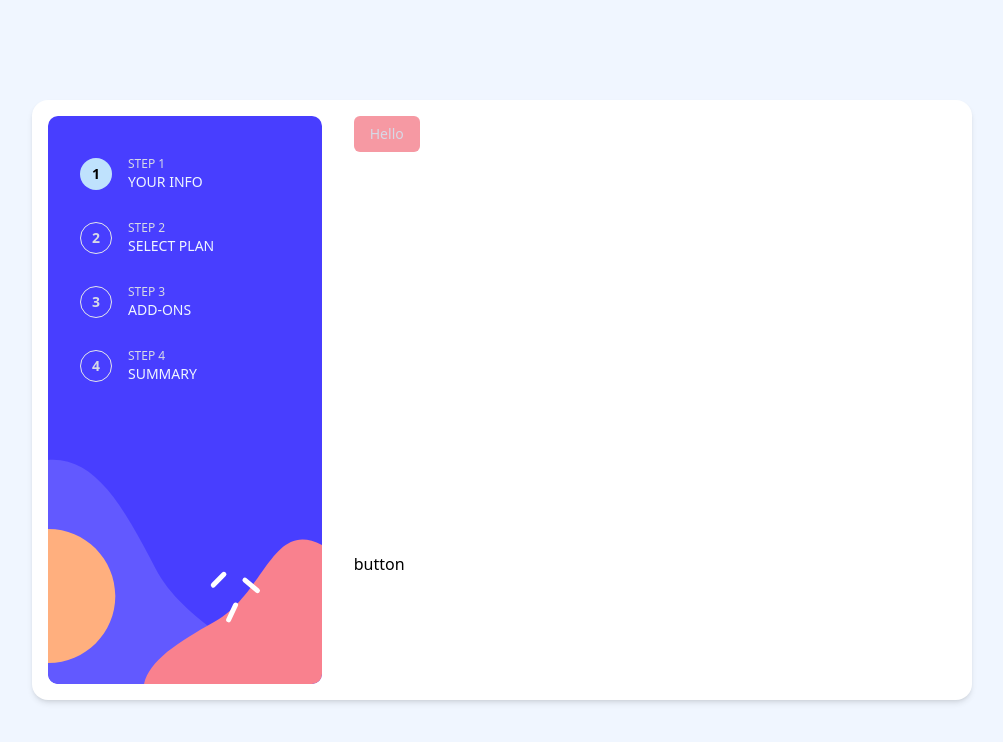
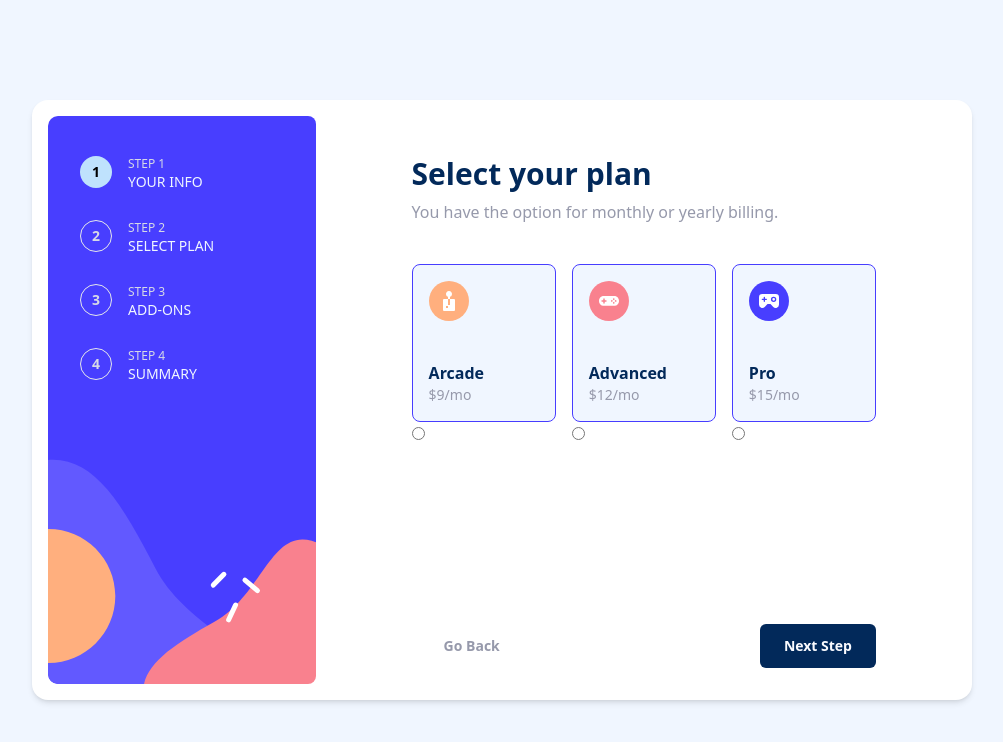
Before and after one commit to ofcljaved/multi-step-form, a React (Vite) app: page / in a window 1280 px wide. Shown: the top 742 px of the page, without its empty margins (138-1141 px from the left). Built offline with nearby package versions, Linux system fonts and the light colour scheme.

Commit message:
style: Form input and radio

```diff
--- a/src/App.tsx
+++ b/src/App.tsx
@@ -1,4 +1,4 @@
-import { Container, Form, StepBar } from './components';
+import { Button, Container, Form, StepBar } from './components';
 
 const App = () => {
   return (
@@ -6,7 +6,20 @@ const App = () => {
       <Container>
         <StepBar />
         <Form />
-        <div>button</div>
+        <div className='flex justify-between px-20 py-4'>
+          <Button
+            variant='Ghost'
+            className='px-8 py-3 text-base font-semibold capitalize text-foreground hover:text-secondary'
+          >
+            Go Back
+          </Button>
+          <Button
+            variant='Secondary'
+            className='px-6 py-3 text-base font-semibold capitalize'
+          >
+            Next Step
+          </Button>
+        </div>
       </Container>
     </div>
   );
--- a/src/components/Button/Button.tsx
+++ b/src/components/Button/Button.tsx
@@ -27,14 +27,13 @@ const Button = React.forwardRef<HTMLButtonElement, ButtonProps>(
       Destructive:
         'bg-destructive text-primary-foreground hover:bg-destructive/90',
       Outline: 'border bg-transparent shadow-sm hover:bg-muted-foreground',
-      Ghost: 'hover:bg-muted-foreground',
+      Ghost: 'hover:bg-muted-foreground/20',
     };
 
     return (
       <button
         type={type}
-        className={`focus-visible:ring-ring disabled:opacity-50, inline-flex items-center justify-center whitespace-nowrap rounded-md px-4 py-2 text-sm font-medium ring-offset-background transition-colors focus-visible:outline-none
-        focus-visible:ring-2 focus-visible:ring-offset-2 disabled:pointer-events-none ${variantStyle[variant]} ${className}`}
+        className={`whitespace-nowrap rounded-md px-4 py-2 text-sm transition-colors disabled:pointer-events-none disabled:opacity-50 ${variantStyle[variant]} ${className}`}
         ref={ref}
         {...props}
       >
--- a/src/components/Container/Container.tsx
+++ b/src/components/Container/Container.tsx
@@ -2,7 +2,7 @@ import { PropsWithChildren } from 'react';
 
 const Container = ({ children }: PropsWithChildren) => {
   return (
-    <div className='grid-rows-mobile-container mx-auto grid h-full w-full max-w-[940px] gap-8 bg-no-repeat shadow-md sm:max-h-[600px] sm:grid-cols-container sm:grid-rows-container sm:rounded-2xl sm:bg-white sm:p-4'>
+    <div className='mx-auto grid h-full w-full max-w-[940px] grid-rows-mobile-container gap-x-4 gap-y-8 bg-no-repeat shadow-md sm:max-h-[600px] sm:grid-cols-container sm:grid-rows-container sm:rounded-2xl sm:bg-white sm:p-4'>
       {children}
     </div>
   );
--- a/src/components/Form/Form.tsx
+++ b/src/components/Form/Form.tsx
@@ -1,11 +1,72 @@
-import { Button } from '..';
+import { Icon } from '..';
+import Radio from './Radio';
 
 const Form = () => {
   return (
-    <div>
-      <Button variant='Destructive' className='bg-destructive/50'>
-        Hello
-      </Button>
+    <div className='px-20 py-10'>
+      {/* ------STEP 1 -------- */}
+      {/* <h1 className='text-3xl font-bold text-secondary'>Personal info</h1>
+      <p className='my-2 text-base text-foreground'>
+        Please provide your name, email address, and phone number.
+      </p>
+      <form className='grid gap-4 pt-8'>
+        <Input
+          label='Name'
+          placeholder='e.g. Stephen King'
+          className='font-semibold placeholder:text-foreground'
+        />
+        <Input
+          label='Email Address'
+          type='email'
+          placeholder='e.g. stephenking@lorem.com'
+          className='font-semibold placeholder:text-foreground'
+        />
+        <Input
+          label='Phone Number'
+          type='tel'
+          placeholder='e.g. +1 234 567 890'
+          className='font-semibold placeholder:text-foreground'
+        />
+      </form> */}
+      <h1 className='text-3xl font-bold text-secondary'>Select your plan</h1>
+      <p className='my-2 text-base text-foreground'>
+        You have the option for monthly or yearly billing.
+      </p>
+      <form className='grid grid-cols-3 gap-4 pt-8'>
+        <Radio
+          name='plan'
+          inputVisible
+          className='checked: grid gap-10 rounded-lg border border-primary bg-muted-foreground p-4'
+        >
+          <Icon name='Arcade' />
+          <div className='grid'>
+            <strong className='text-secondary'>Arcade</strong>
+            <span className='text-sm text-foreground'>$9/mo</span>
+          </div>
+        </Radio>
+        <Radio
+          name='plan'
+          inputVisible
+          className='grid gap-10 rounded-lg border border-primary bg-muted-foreground p-4'
+        >
+          <Icon name='Advanced' />
+          <div className='grid'>
+            <strong className='text-secondary'>Advanced</strong>
+            <span className='text-sm text-foreground'>$12/mo</span>
+          </div>
+        </Radio>
+        <Radio
+          name='plan'
+          inputVisible
+          className='grid gap-10 rounded-lg border border-primary bg-muted-foreground p-4'
+        >
+          <Icon name='Pro' />
+          <div className='grid'>
+            <strong className='text-secondary'>Pro</strong>
+            <span className='text-sm text-foreground'>$15/mo</span>
+          </div>
+        </Radio>
+      </form>
     </div>
   );
 };
--- a/src/components/Form/Radio.tsx
+++ b/src/components/Form/Radio.tsx
@@ -1,5 +1,27 @@
-const Radio = () => {
-  return <div>Radio</div>;
-};
+import React, { useId } from 'react';
+
+export interface RadioProps
+  extends React.InputHTMLAttributes<HTMLInputElement> {
+  inputVisible: boolean;
+}
+const Radio = React.forwardRef<HTMLInputElement, RadioProps>(
+  ({ inputVisible, children, className, ...props }, ref) => {
+    const id = useId();
+    return (
+      <div className='w-full'>
+        <label className={className} htmlFor={id}>
+          {children}
+        </label>
+        <input
+          type='radio'
+          className={inputVisible ? 'accent-primary' : 'hidden'}
+          ref={ref}
+          {...props}
+          id={id}
+        />
+      </div>
+    );
+  }
+);
 
 export default Radio;
--- /dev/null
+++ b/src/components/Icon/Icon.tsx
@@ -0,0 +1,11 @@
+import { IconSvg, IconKey } from './IconSvg';
+
+interface IconProps {
+  name: IconKey;
+}
+
+const Icon = ({ name }: IconProps) => {
+  return IconSvg[name];
+};
+
+export default Icon;
--- /dev/null
+++ b/src/components/Icon/IconSvg.tsx
@@ -0,0 +1,90 @@
+export const IconSvg = {
+  Advanced: (
+    <svg
+      xmlns='http://www.w3.org/2000/svg'
+      width='40'
+      height='40'
+      viewBox='0 0 40 40'
+    >
+      <g fill='none' fillRule='evenodd'>
+        <circle cx='20' cy='20' r='20' fill='#F9818E' />
+        <path
+          fill='#FFF'
+          fillRule='nonzero'
+          d='M25.057 15H14.944C12.212 15 10 17.03 10 19.885c0 2.857 2.212 4.936 4.944 4.936h10.113c2.733 0 4.943-2.08 4.943-4.936S27.79 15 25.057 15ZM17.5 20.388c0 .12-.108.237-.234.237h-1.552v1.569c0 .126-.138.217-.259.217H14.5c-.118 0-.213-.086-.213-.203v-1.583h-1.569c-.126 0-.217-.139-.217-.26v-.956c0-.117.086-.213.202-.213h1.584v-1.554c0-.125.082-.231.203-.231h.989c.12 0 .236.108.236.234v1.551h1.555c.125 0 .231.083.231.204v.988Zm5.347.393a.862.862 0 0 1-.869-.855c0-.472.39-.856.869-.856.481 0 .87.384.87.856 0 .471-.389.855-.87.855Zm1.9 1.866a.86.86 0 0 1-.87-.852.86.86 0 0 1 .87-.855c.48 0 .87.38.87.855a.86.86 0 0 1-.87.852Zm0-3.736a.862.862 0 0 1-.87-.854c0-.472.39-.856.87-.856s.87.384.87.856a.862.862 0 0 1-.87.854Zm1.899 1.87a.862.862 0 0 1-.868-.855c0-.472.389-.856.868-.856s.868.384.868.856a.862.862 0 0 1-.868.855Z'
+        />
+      </g>
+    </svg>
+  ),
+  Arcade: (
+    <svg
+      xmlns='http://www.w3.org/2000/svg'
+      width='40'
+      height='40'
+      viewBox='0 0 40 40'
+    >
+      <g fill='none' fillRule='evenodd'>
+        <circle cx='20' cy='20' r='20' fill='#FFAF7E' />
+        <path
+          fill='#FFF'
+          fillRule='nonzero'
+          d='M24.995 18.005h-3.998v5.998h-2v-5.998H15a1 1 0 0 0-1 1V29a1 1 0 0 0 1 1h9.995a1 1 0 0 0 1-1v-9.995a1 1 0 0 0-1-1Zm-5.997 8.996h-2v-1.999h2v2Zm2-11.175a2.999 2.999 0 1 0-2 0v2.18h2v-2.18Z'
+        />
+      </g>
+    </svg>
+  ),
+  Checkmark: (
+    <svg
+      xmlns='http://www.w3.org/2000/svg'
+      width='12'
+      height='9'
+      viewBox='0 0 12 9'
+    >
+      <path
+        fill='none'
+        stroke='#FFF'
+        stroke-width='2'
+        d='m1 4 3.433 3.433L10.866 1'
+      />
+    </svg>
+  ),
+  Pro: (
+    <svg
+      xmlns='http://www.w3.org/2000/svg'
+      width='40'
+      height='40'
+      viewBox='0 0 40 40'
+    >
+      <g fill='none' fillRule='evenodd'>
+        <circle cx='20' cy='20' r='20' fill='#483EFF' />
+        <path
+          fill='#FFF'
+          fillRule='nonzero'
+          d='M26.666 13H13.334A3.333 3.333 0 0 0 10 16.333v7.193a3.447 3.447 0 0 0 2.14 3.24c1.238.5 2.656.182 3.56-.8L18.52 23h2.96l2.82 2.966a3.2 3.2 0 0 0 3.56.8 3.447 3.447 0 0 0 2.14-3.24v-7.193A3.333 3.333 0 0 0 26.666 13Zm-9.333 6H16v1.333a.667.667 0 0 1-1.333 0V19h-1.333a.667.667 0 0 1 0-1.334h1.333v-1.333a.667.667 0 1 1 1.333 0v1.333h1.333a.667.667 0 1 1 0 1.334Zm7.333 2a2.667 2.667 0 1 1 0-5.333 2.667 2.667 0 0 1 0 5.333ZM26 18.333a1.333 1.333 0 1 1-2.667 0 1.333 1.333 0 0 1 2.667 0Z'
+        />
+      </g>
+    </svg>
+  ),
+  Thankyou: (
+    <svg
+      xmlns='http://www.w3.org/2000/svg'
+      width='80'
+      height='80'
+      viewBox='0 0 80 80'
+    >
+      <g fill='none'>
+        <circle cx='40' cy='40' r='40' fill='#F9818E' />
+        <path
+          fill='#E96170'
+          d='M48.464 79.167c.768-.15 1.53-.321 2.288-.515a40.04 40.04 0 0 0 3.794-1.266 40.043 40.043 0 0 0 3.657-1.63 40.046 40.046 0 0 0 12.463-9.898A40.063 40.063 0 0 0 78.3 51.89c.338-1.117.627-2.249.867-3.391L55.374 24.698a21.6 21.6 0 0 0-15.332-6.365 21.629 21.629 0 0 0-15.344 6.365c-8.486 8.489-8.486 22.205 0 30.694l23.766 23.775Z'
+        />
+        <path
+          fill='#FFF'
+          d='M40.003 18.333a21.58 21.58 0 0 1 15.31 6.351c8.471 8.471 8.471 22.158 0 30.63-8.47 8.47-22.156 8.47-30.627 0-8.47-8.472-8.47-22.159 0-30.63a21.594 21.594 0 0 1 15.317-6.35Zm9.865 15c-.316.028-.622.15-.872.344l-12.168 9.13-5.641-5.642c-1.224-1.275-3.63 1.132-2.356 2.356l6.663 6.663c.56.56 1.539.63 2.173.156l13.326-9.995c1.122-.816.43-2.993-.956-3.013a1.666 1.666 0 0 0-.17 0Z'
+        />
+      </g>
+    </svg>
+  ),
+};
+
+export type IconKey = keyof typeof IconSvg;
--- a/src/components/StepBar/StepBar.tsx
+++ b/src/components/StepBar/StepBar.tsx
@@ -16,7 +16,7 @@ const StepBar = () => {
             <li key={step}>
               <Button
                 variant='Ghost'
-                className='-mx-4 justify-items-start uppercase sm:-mx-0 sm:grid sm:grid-cols-[max-content_auto] sm:grid-rows-[max-content_auto] sm:gap-x-4'
+                className='-mx-4 w-full justify-normal justify-items-start uppercase sm:-mx-0 sm:grid sm:grid-cols-[max-content_auto] sm:grid-rows-[max-content_auto] sm:gap-x-4'
               >
                 <span
                   className={`row-span-full grid aspect-square h-8 place-items-center rounded-full font-bold ${activeClass}`}
--- a/src/components/index.ts
+++ b/src/components/index.ts
@@ -1,6 +1,7 @@
 import Button from './Button/Button';
 import Container from './Container/Container';
 import Form from './Form/Form';
+import Icon from './Icon/Icon';
 import StepBar from './StepBar/StepBar';
 
-export { Form, Container, StepBar, Button };
+export { Form, Container, StepBar, Button, Icon };
--- a/tailwind.config.js
+++ b/tailwind.config.js
@@ -24,10 +24,10 @@ export default {
         },
       },
       gridTemplateColumns: {
-        container: '1.25fr 2.75fr',
+        container: '1.2fr 2.8fr',
       },
       gridTemplateRows: {
-        container: 'auto max-content',
+        container: '1fr max-content',
         'mobile-container': '1.5fr 1fr auto max-content',
       },
       backgroundImage: {
```
Also changed, not shown: src/components/Form/Input.tsx (+28 -3 lines).
